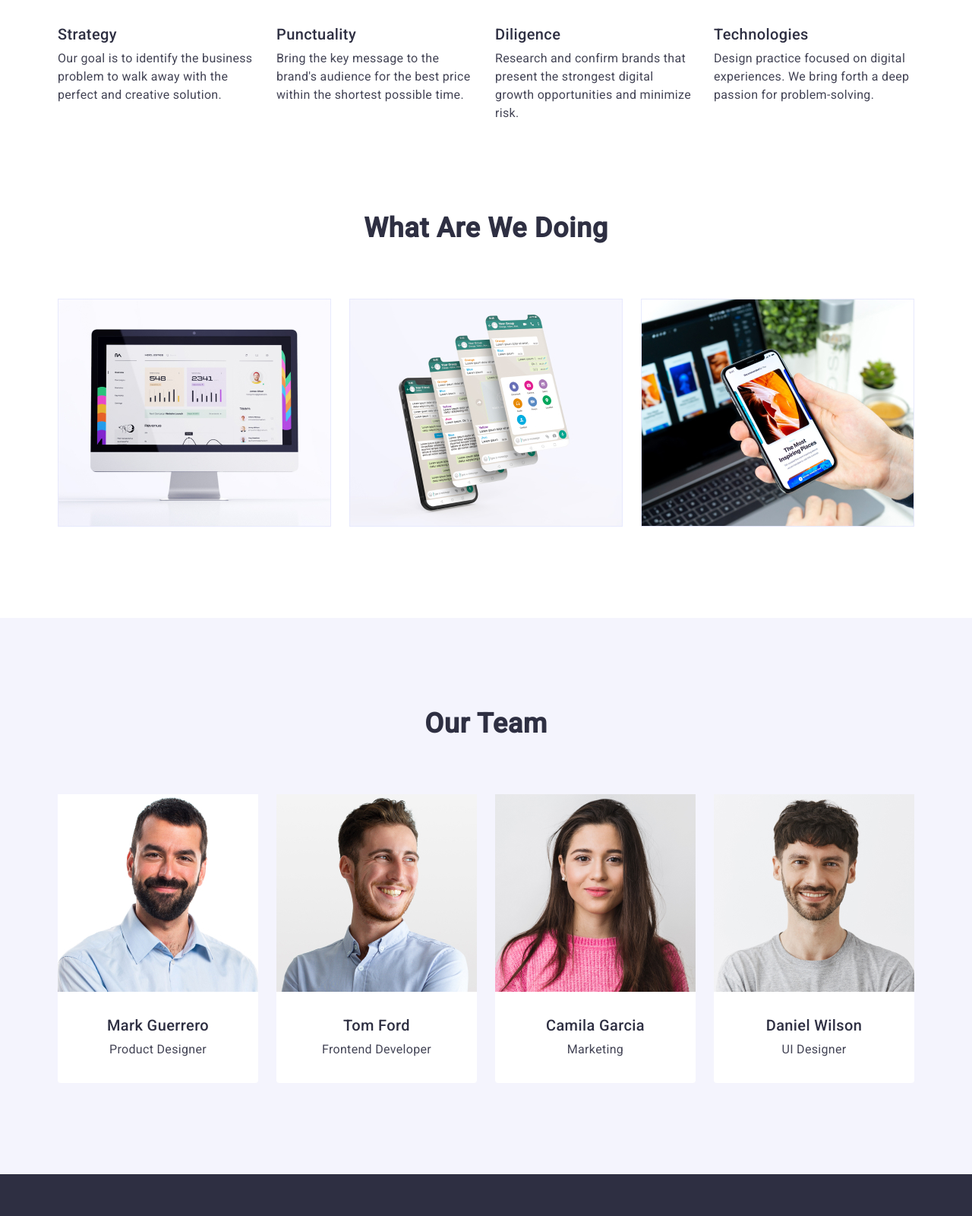
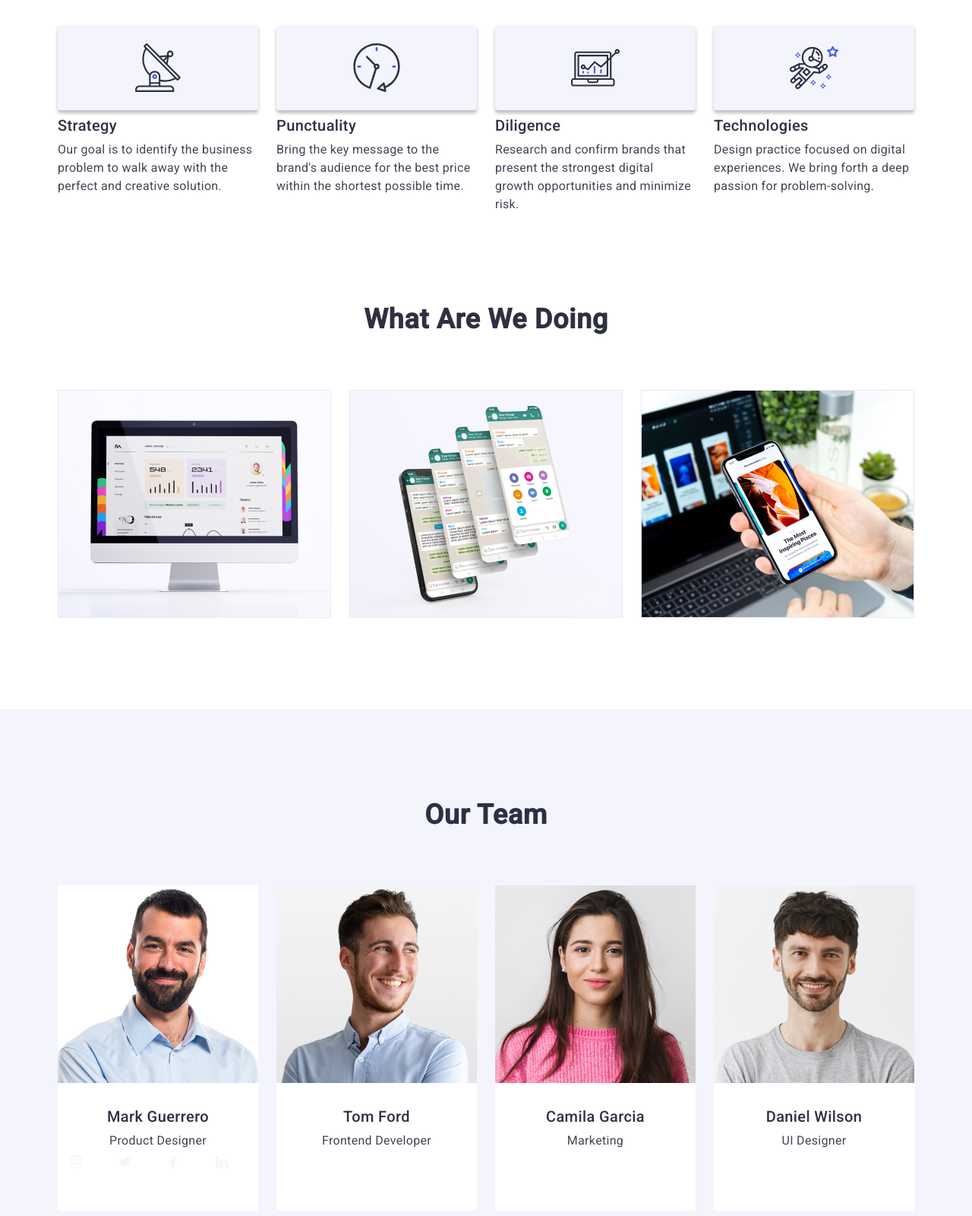
Before and after one commit to KuturlanovaMaryna/goit-homework-04, a plain HTML site: page index.html in a window 1280 px wide. Shown: the part 760-2360 px from the top of the page at 76% size. Drawn offline with nearby package versions, Linux system fonts and the light colour scheme.

Commit message:
update css

```diff
--- a/css/styles.css
+++ b/css/styles.css
@@ -189,6 +189,22 @@ body {
 }
 
 /*Index Features*/
+.functions-list{
+    display: flex;
+    gap: 24px;
+    margin-bottom: 8px;
+
+}
+.function-list-item{
+    width: 264px;
+    height: 112px;
+    background-color: #F4F4FD;
+    box-shadow: 0 4px 4px 0 rgba(0, 0, 0, 0.25);
+    border-radius: 4px;
+}
+.function-list-icon{
+    margin: 24px 100px;
+}
 .functions{
     padding: 120px 0;
 }
@@ -291,14 +307,24 @@ body {
 .specialist-container {
     padding: 32px 16px;
 }
-
 .job-title{
     font-size: 16px;
     line-height: 1.5;
     letter-spacing: 0.02em;
     text-align: center;
+    padding-bottom: 8px;
 
 }
+.social-list{
+    display: flex;
+    column-gap: 24px;
+
+}
+.social-list-item{
+    width: 40px;
+    height: 40px;
+}
+
 
 /*Buttons portfolio*/
 
--- a/index.html
+++ b/index.html
@@ -52,6 +52,58 @@
         </div>
       </section>
       <section class="functions">
+        <div class="container">
+          <ul class="functions-list list">
+            <li class="function-list-item">
+              <a href="" class="function-list-link">
+                <svg
+                  class="function-list-icon"
+                  aria-label="antenna icon"
+                  width="64px"
+                  height="64px"
+                >
+                  <use href="./images/icons.svg#icon-antenna"></use>
+                </svg>
+              </a>
+            </li>
+            <li class="function-list-item">
+              <a href="" class="function-list-link">
+                <svg
+                  class="function-list-icon"
+                  aria-label="clock icon"
+                  width="64px"
+                  height="64px"
+                >
+                  <use href="./images/icons.svg#icon-clock"></use>
+                </svg>
+              </a>
+            </li>
+            <li class="function-list-item">
+              <a href="" class="function-list-link">
+                <svg
+                  class="function-list-icon"
+                  aria-label="diagram icon"
+                  width="64px"
+                  height="64px"
+                >
+                  <use href="./images/icons.svg#icon-diagram"></use>
+                </svg>
+              </a>
+            </li>
+            <li class="function-list-item">
+              <a href="" class="function-list-link">
+                <svg
+                  class="function-list-icon"
+                  aria-label="astronaut icon"
+                  width="64px"
+                  height="64px"
+                >
+                  <use href="./images/icons.svg#icon-astronaut"></use>
+                </svg>
+              </a>
+            </li>
+          </ul>
+        </div>
         <div class="container">
           <h2 class="features visually-hidden">Features</h2>
           <ul class="function list">
@@ -135,6 +187,55 @@
               <div class="specialist-container">
                 <h3 class="specialist-name">Mark Guerrero</h3>
                 <p class="job-title">Product Designer</p>
+
+                <div class="social-list-container">
+                  <ul class="social-list list">
+                    <li class="social-list-item">
+                      <a href="" class="social-list-link">
+                        <svg
+                          class="social-list-icon"
+                          width="16px"
+                          height="16px"
+                        >
+                          <use href="./images/icons.svg#icon-instagram"></use>
+                        </svg>
+                      </a>
+                    </li>
+                    <li class="social-list-item">
+                      <a href="" class="social-list-link">
+                        <svg
+                          class="social-list-icon"
+                          width="16px"
+                          height="16px"
+                        >
+                          <use href="./images/icons.svg#icon-twitter"></use>
+                        </svg>
+                      </a>
+                    </li>
+                    <li class="social-list-item">
+                      <a href="" class="social-list-link">
+                        <svg
+                          class="social-list-icon"
+                          width="16px"
+                          height="16px"
+                        >
+                          <use href="./images/icons.svg#icon-facebook"></use>
+                        </svg>
+                      </a>
+                    </li>
+                    <li class="social-list-item">
+                      <a href="" class="social-list-link">
+                        <svg
+                          class="social-list-icon"
+                          width="16px"
+                          height="16px"
+                        >
+                          <use href="./images/icons.svg#icon-linkedin"></use>
+                        </svg>
+                      </a>
+                    </li>
+                  </ul>
+                </div>
               </div>
             </li>
             <li class="member">
```
